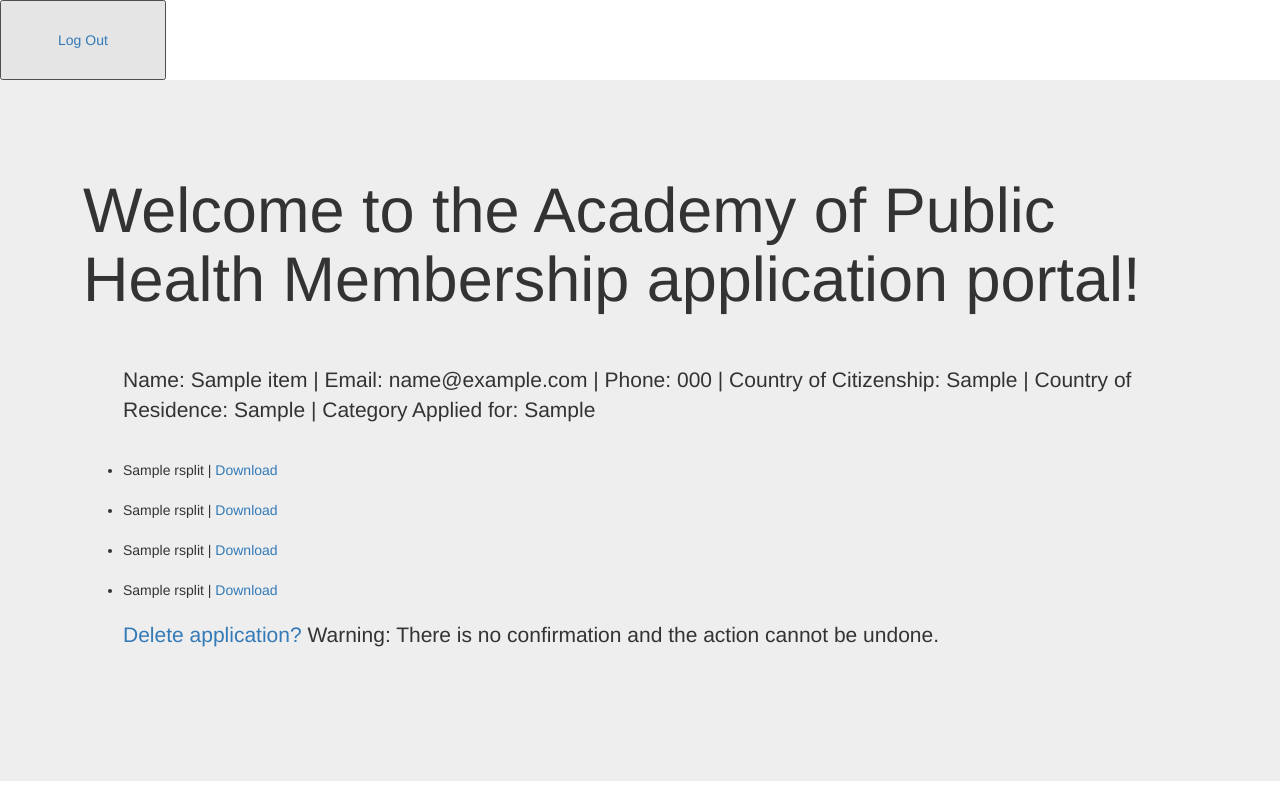
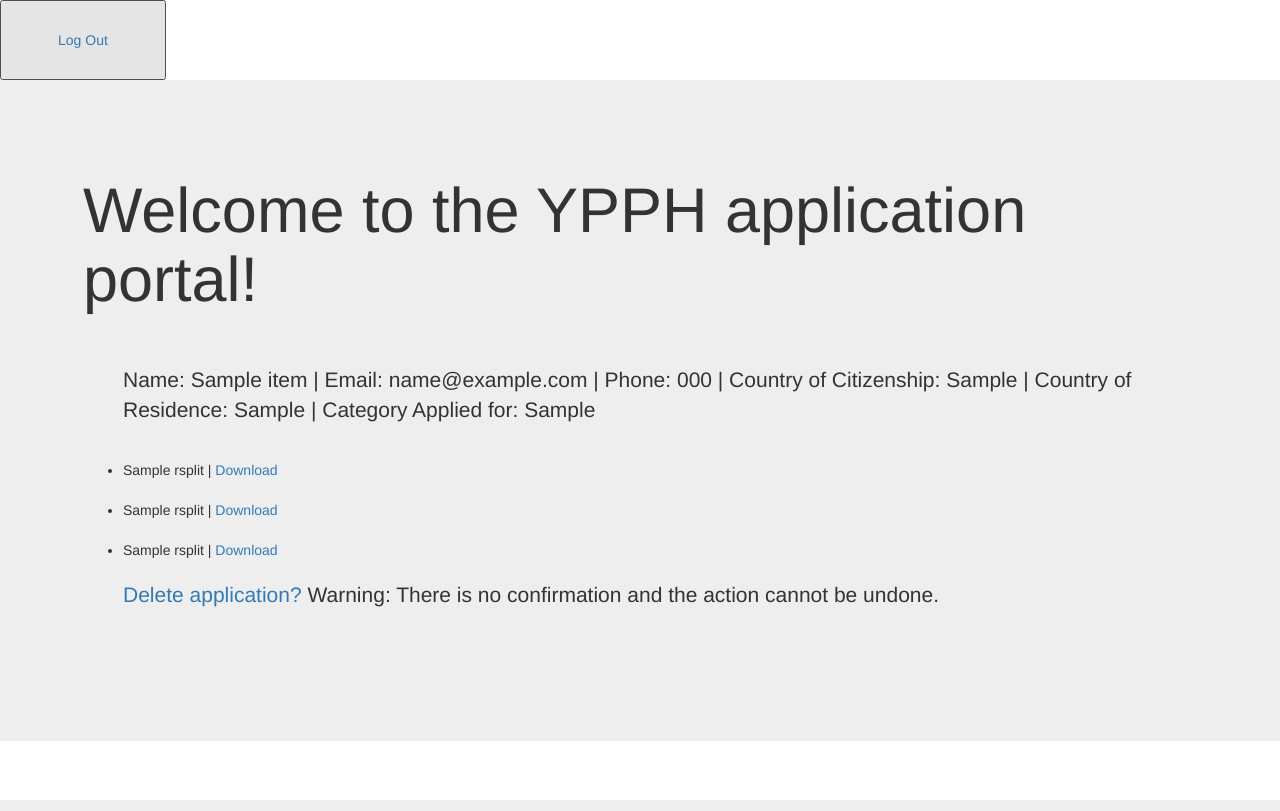
Before and after one commit to publichealth-edu/ypph-application, a Flask app: template templates/files.html in a window 1280 px wide. Run offline with Flask 2, Linux system fonts and the light colour scheme; the template is opened without the code that fills it: most values are stand-ins (such as "Sample title", 1, 10 or a date in 2020); some libraries are stand-ins or nearby versions.

Commit message:
Update files.html

```diff
--- a/templates/files.html
+++ b/templates/files.html
@@ -12,15 +12,14 @@ Home
 
 <div class="jumbotron">
     <div class="container" style="padding: 2em">
-      <h1 class="display-4">Welcome to the Academy of Public Health Membership application portal!</h1>
+      <h1 class="display-4">Welcome to the YPPH application portal!</h1>
       <br><br>
       {% for item in items %}
         <ul>
            <p> Name: {{ item.applicant_name }} | Email: {{ item.applicant_email }} | Phone: {{ item.applicant_phone }} | Country of Citizenship: {{ item.applicant_citizen }} | Country of Residence: {{ item.applicant_residency }} | Category Applied for: {{ item.applicant_category }} </p> <br>
                 <li>{{ item.statement_name.rsplit('.', 1)[0] }} | <a href="{{ url_for ( 'downloads', id=item.id )}}">Download</a></li> <br>
                 <li>{{ item.resume_name.rsplit('.', 1)[0] }} | <a href="{{ url_for ( 'downloadr', id=item.id )}}">Download</a></li> <br>
-                <li>{{ item.certificate_name.rsplit('.', 1)[0] }} | <a href="{{ url_for ( 'downloadc', id=item.id )}}">Download</a></li> <br>
-                <li>{{ item.reference_name.rsplit('.', 1)[0] }} | <a href="{{ url_for ( 'downloadrr', id=item.id )}}">Download</a></li> <br>
+                <li>{{ item.picture_name.rsplit('.', 1)[0] }} | <a href="{{ url_for ( 'downloadc', id=item.id )}}">Download</a></li> <br>
             </li>
             <p><a href="{{ url_for ( 'delete', id=item.id )}}">Delete application?</a> Warning: There is no confirmation and the action cannot be undone.</p>
         </ul>
```
